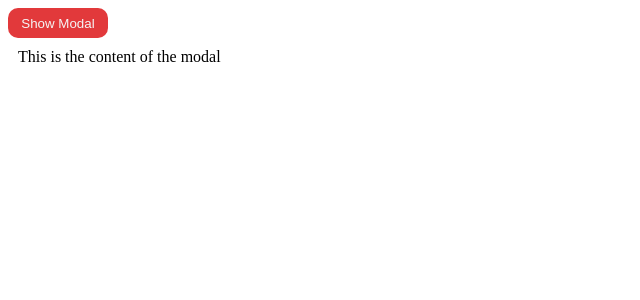
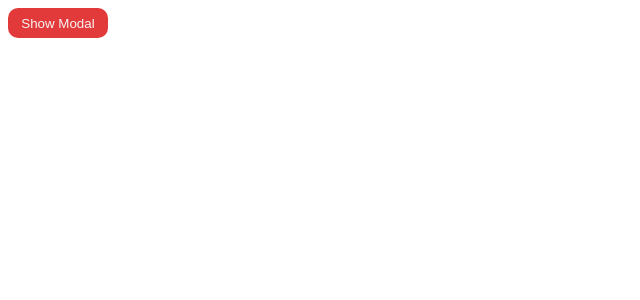
Before and after one commit to acciojob/react-composition-2-AmanVerma5, a React app: page / in a window 1280 px wide. Shown: the top 300 px of the page, without its empty margins (0-640 px from the left). Built offline with nearby package versions, Linux system fonts and the light colour scheme.

Commit message:
submitting code-Tue Aug 01 2023 19:29:58 GMT+0530 (India Standard Time)

```diff
--- a/src/components/ModalContainer.js
+++ b/src/components/ModalContainer.js
@@ -1,6 +1,6 @@
 import React from "react";
 
-const ModalContainer=({handleClick})=>{
+const ModalContainer=({handleClick,children})=>{
 
     window.addEventListener("click",function(event){
         if(event.target.classList.contains("model-overlay")){
@@ -10,7 +10,7 @@ const ModalContainer=({handleClick})=>{
     return(
         <div className="model-overlay">
             <button className="model-close" onClick={()=>handleClick(false)}>Close</button>
-            <p className="model-p">This is the content of the modal</p>
+            {children}
         </div>
     )
 }
--- a/src/components/ShowModal.js
+++ b/src/components/ShowModal.js
@@ -9,8 +9,11 @@ const ShowModal=()=>{
     return(
         <div className="show-modal">
             <button onClick={()=>setOpen(true)}>Show Modal</button>
-            {open && <ModalContainer handleClick={setOpen} />}
-            <p className="model-p">This is the content of the modal</p>
+            {open && (
+        <ModalContainer handleClick={() => setOpen(false)}>
+          <p className="model-p">This is the content of the modal</p>
+        </ModalContainer>
+      )}
         </div>
     )
 }
```
